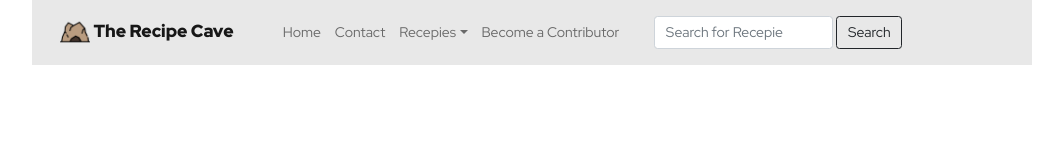
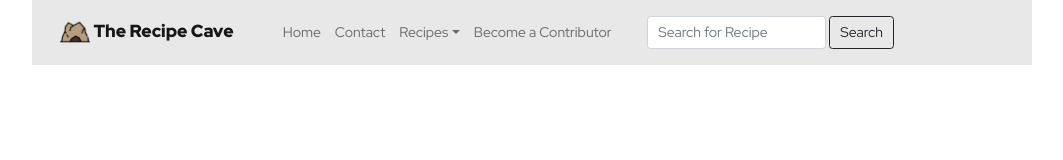
Before and after one commit to hejmi/recipe-cave, a React (Create React App) app: page / in a window 1280 px wide. Shown: the top 160 px of the page, without its empty margins (108-1171 px from the left). Built offline with nearby package versions, Linux system fonts and the light colour scheme; no server answers.

Commit message:
changed local server to remote

```diff
--- a/src/App.js
+++ b/src/App.js
@@ -18,15 +18,15 @@ function App() {
 						<Nav className="mr-auto my-2 my-lg-0" style={{ maxHeight: "300px", zIndex: "1" }} navbarScroll>
 							<Nav.Link href="/">Home</Nav.Link>
 							<Nav.Link href="/contact">Contact</Nav.Link>
-							<NavDropdown title="Recepies" id="navbarScrollingDropdown">
+							<NavDropdown title="Recipes" id="navbarScrollingDropdown">
 								<LoadRecipes />
 								<NavDropdown.Divider />
-								<NavDropdown.Item href="#action5">+ Add recepie</NavDropdown.Item>
+								<NavDropdown.Item href="#action5">+ Add recipe</NavDropdown.Item>
 							</NavDropdown>
 							<Nav.Link href="./member">Become a Contributor</Nav.Link>
 						</Nav>
 						<Form className="d-flex">
-							<FormControl type="search" placeholder="Search for Recepie" className="mr-2" aria-label="Search" />
+							<FormControl type="search" placeholder="Search for Recipe" className="mr-2" aria-label="Search" />
 							&nbsp;<Button variant="outline-dark">Search</Button>
 						</Form>
 					</Navbar.Collapse>
--- a/src/components/LoadRecipes.js
+++ b/src/components/LoadRecipes.js
@@ -6,7 +6,7 @@ function LoadRecipes() {
 	const [recipeList, setRecipeList] = useState([]);
 
 	useEffect(() => {
-		Axios.get("http://192.168.1.13:3002/api/get").then((data) => {
+		Axios.get("http://151.177.145.141:3002/api/get").then((data) => {
 			setRecipeList(data.data);
 		});
 	}, []);
--- a/src/components/ShowRecipe.js
+++ b/src/components/ShowRecipe.js
@@ -8,7 +8,7 @@ function ShowRecipe(props) {
 	const [recipeData, setRecipeData] = useState([]);
 
 	useEffect(() => {
-		Axios.get(`http://192.168.1.13:3002/api/getFromId/${props.recipeid}`).then((data) => {
+		Axios.get(`http://151.177.145.141:3002/api/getFromId/${props.recipeid}`).then((data) => {
 			setRecipeData(data.data);
 		});
 	}, []);
@@ -25,7 +25,7 @@ function ShowRecipe(props) {
 					<div className="recipe-bottom">
 						<Clock />{" "}
 						<span>
-							Prep: {recipe.prep_time}min, Cooking: {recipe.cooking_time}min
+							Prep: {recipe.prep_time} min, Cooking: {recipe.cooking_time}min
 						</span>
 					</div>
 				</div>
```
